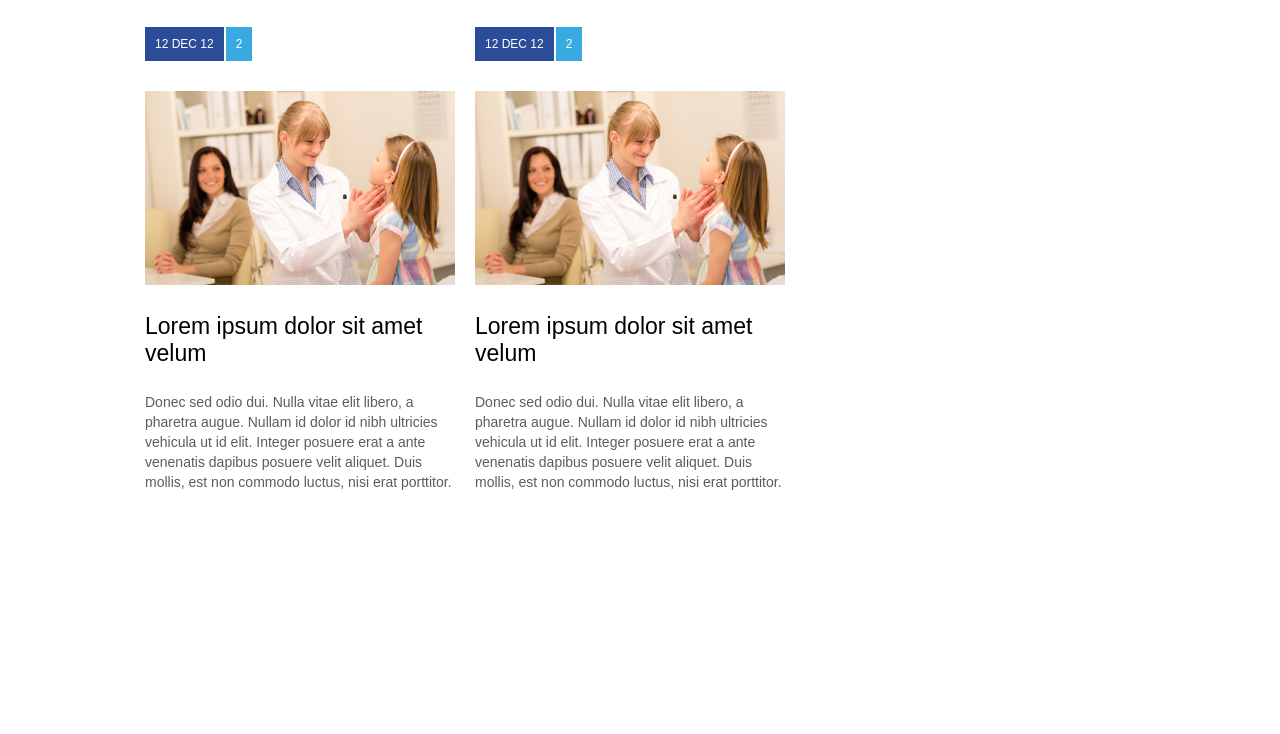
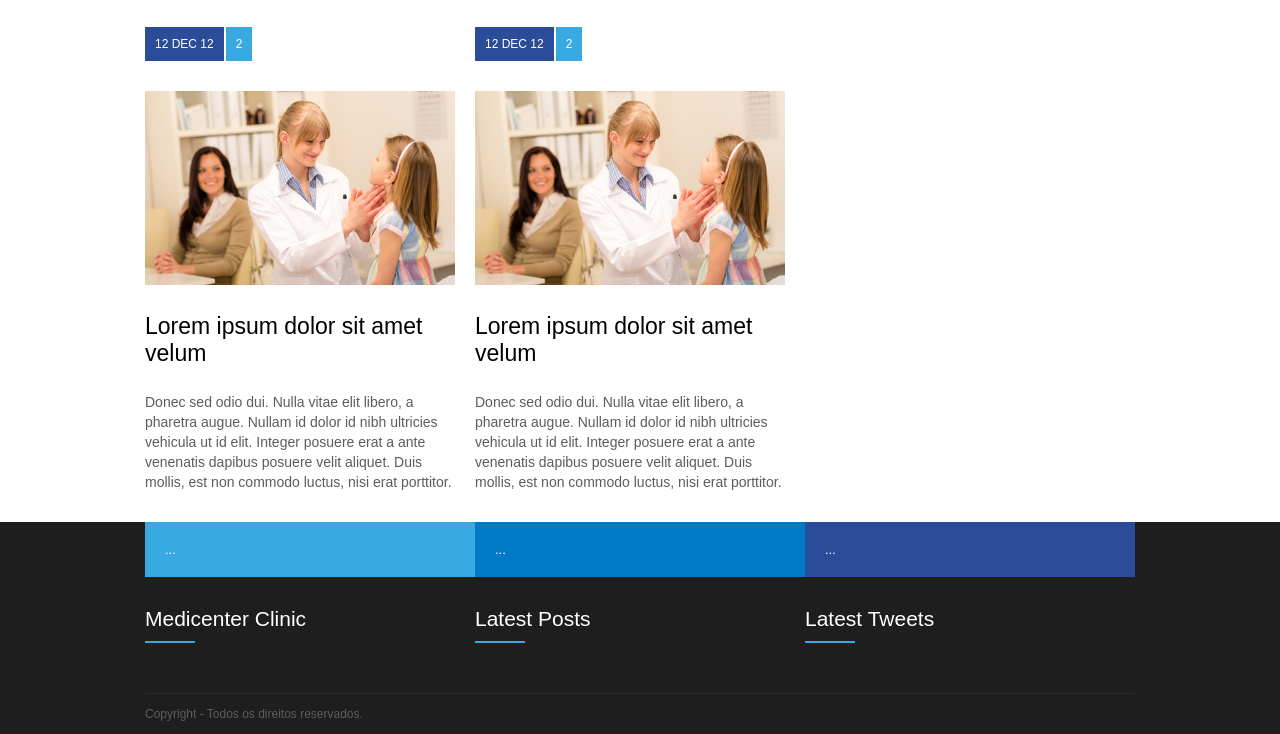
Before and after one commit to thaisalmeida29/site-medicenter, a plain HTML site: page index.html in a window 1280 px wide. Shown: the part 1324-2058 px from the top of the page. Before the commit the page ends 1846 px from the top, so only its background shows below. Drawn offline with Linux system fonts and the light colour scheme.

Commit message:
Footer quase pronto.

```diff
--- a/assets/css/template.css
+++ b/assets/css/template.css
@@ -251,3 +251,57 @@ article .news_resume {
     line-height: 20px;
     margin-bottom: 30px;
 }
+footer {
+    background-color: #1e1e1e;
+    display: flex;
+    justify-content: center;
+}
+.footer_menu {
+    display: flex;
+
+
+}
+.fm_1, .fm_2, .fm_3 {
+    flex: 1;
+    color: #FFFFFF;
+
+}
+
+.fm_1 {
+    background-color: #39aae1;
+}
+.fm_2 {
+    background-color: #0079c7 ;
+}
+.fm_3 {
+    background-color: #2b4c99 ;
+}
+.footer_menu a {
+    display: block;
+    text-decoration: none;
+    padding: 20px;
+    color: #FFFFFF;
+}
+.footer_area {
+    display: flex;
+
+
+}
+.footer_areaitem {
+    flex: 1;
+    color: #FFFFFF;
+}
+.FlexCollum {
+    flex-direction: column;
+}
+footer .widget_title_text {
+    color: #FFFFFF;
+}
+.footer_copy {
+    border-top: 1px solid #2c2c2c;
+    height: 40px;
+    line-height: 40px;
+    color: #5c5c5c;
+    font-size: 12px;
+    margin-top: 30px;
+}
--- a/index.html
+++ b/index.html
@@ -215,5 +215,73 @@
            </aside>
        </div>
    </section>
+   <footer>
+       <div class="container FlexCollum">
+           <div class="footer_menu">
+               <div class="fm_1">
+                   <a href="">
+                       ...
+                   </a>
+
+               </div>
+               <div class="fm_2">
+                <a href="">
+                    ...
+                </a>
+
+               </div>
+               <div class="fm_3">
+                <a href="">
+                    ...
+                </a>
+
+               </div>
+           </div>
+           <div class="footer_area">
+               <div class="footer_areaitem">
+                <div class="widget">
+                    <div class="widget_title">
+                        <div class="widget_title_text">Medicenter Clinic</div>
+                        <div class="widget_title_bar"></div>
+                    </div>
+                    <div class="widget_body">
+
+                        </div>
+
+                </div>
+
+               </div>
+               <div class="footer_areaitem">
+                <div class="widget">
+                    <div class="widget_title">
+                        <div class="widget_title_text">Latest Posts                                                                                        </div>
+                        <div class="widget_title_bar"></div>
+                    </div>
+                    <div class="widget_body">
+
+                        </div>
+
+                </div>
+                </div>
+
+
+               <div class="footer_areaitem">
+                    <div class="widget">
+                        <div class="widget_title">
+                            <div class="widget_title_text">Latest Tweets</div>
+                            <div class="widget_title_bar"></div>
+                        </div>
+                        <div class="widget_body">
+                            </div>
+
+               </div>
+           </div>
+       </div>
+        <div class="footer_copy">
+            Copyright - Todos os direitos reservados.
+        </div>
+    </div>
+
+   </footer>
 </body>
 </html>
```
